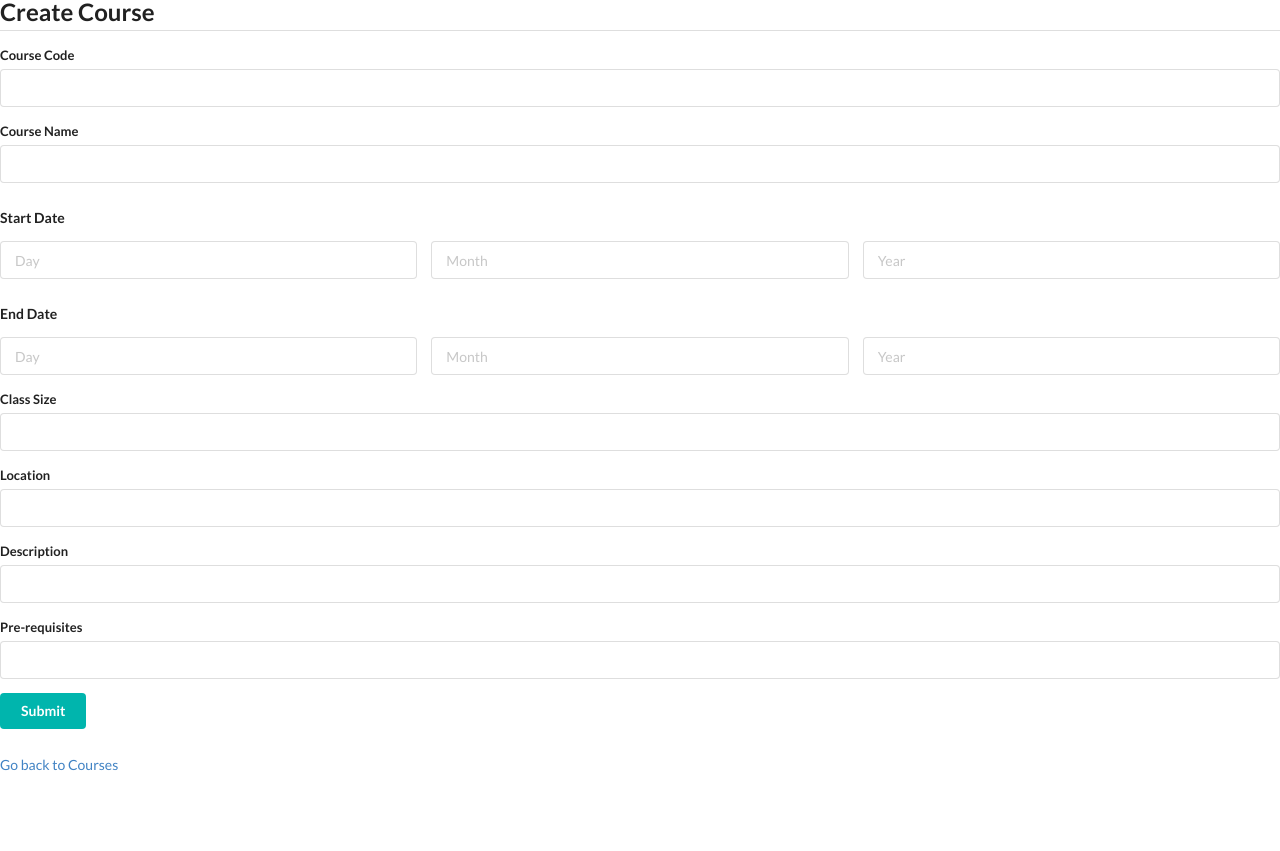
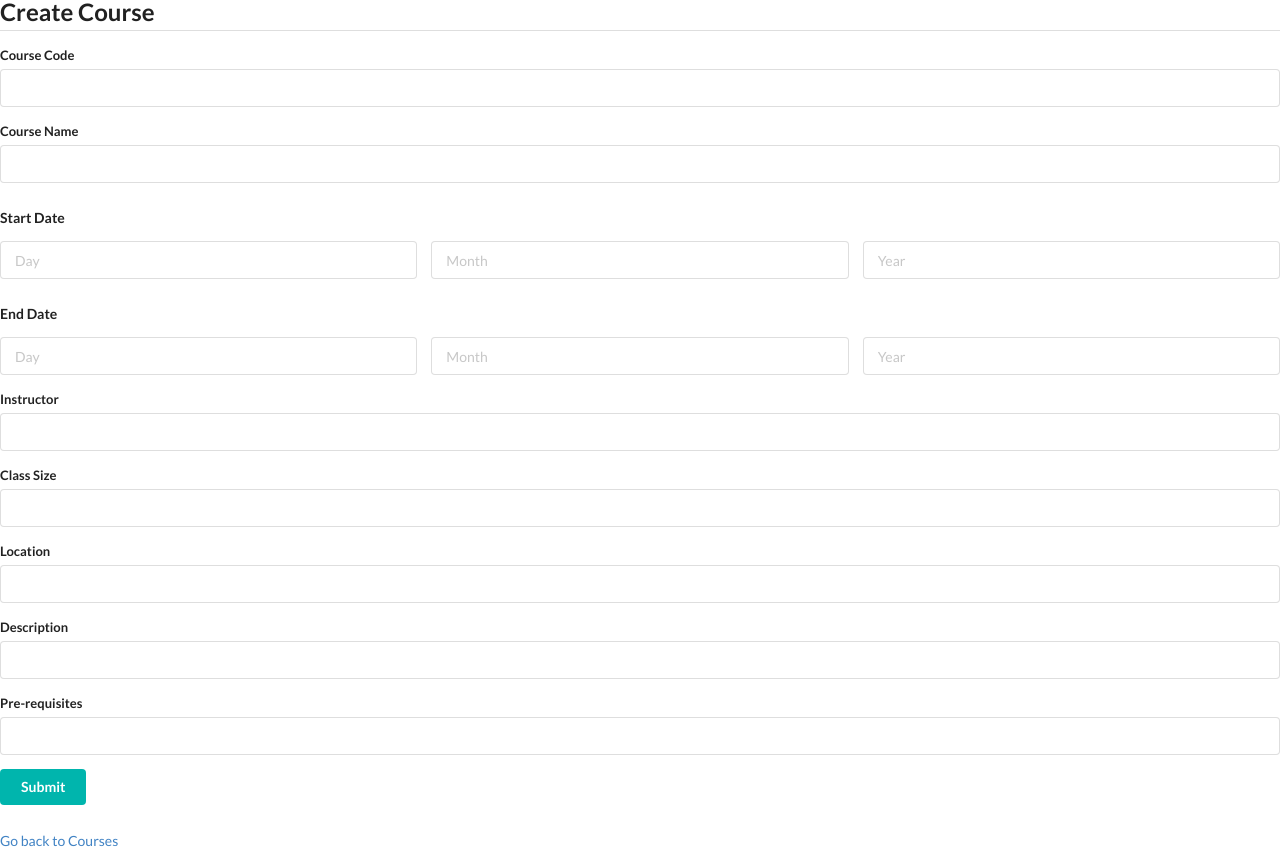
Before and after one commit to heijingtsang/AC501.Project3, a Flask app: page /courses/add in a window 1280 px wide. Before the commit the page ends 771 px from the top, so only its background shows below. Run offline with Flask 2, Linux system fonts and the light colour scheme; some libraries are stand-ins or nearby versions.

Commit message:
Changes to be committed: 	modified:   .idea/workspace.xml 	modified:   EnrollmentSystem.db 	modified:   __pycache__/app.cpython-36.pyc 	modified:   app.py 	modified:   templates/course_details.html 	modified:   templates/courses.html 	modified:   templates/create.html 	modified:   templates/edit.html

```diff
--- a/app.py
+++ b/app.py
@@ -1,4 +1,4 @@
-from datetime import datetime
+from datetime import date
 from flask import Flask, render_template, url_for, request, redirect, flash
 from flask_sqlalchemy import SQLAlchemy
 
@@ -11,19 +11,21 @@ class Courses(db.Model):
     c_id = db.Column(db.Integer, primary_key=True, autoincrement=True)
     c_code = db.Column(db.Text, nullable=False)
     c_name = db.Column(db.Text, nullable=False)
-    start_date = db.Column(db.DateTime, nullable=False)
-    end_date = db.Column(db.DateTime, nullable=False)
+    start_date = db.Column(db.Date, nullable=False)
+    end_date = db.Column(db.Date, nullable=False)
+    instructor = db.Column(db.Text, nullable=False)
     c_size = db.Column(db.Integer, nullable=False)
     location = db.Column(db.Text, nullable=False)
     description = db.Column(db.Text)
     pre_req = db.Column(db.Text)
 
 
-    def __init__(self, c_code, c_name, start_date, end_date, c_size, location, description, pre_req):
+    def __init__(self, c_code, c_name, start_date, end_date, c_size, instructor, location, description, pre_req):
         self.c_code = c_code
         self.c_name = c_name
         self.start_date = start_date
         self.end_date = end_date
+        self.instructor = instructor
         self.c_size = c_size
         self.location = location
         self.description = description
@@ -52,13 +54,14 @@ def course_details(c_id):
 def add_course():
     if request.method == 'POST':
 
-        if not request.form['course code'] or not request.form['course name'] or not request.form['start-day'] or not request.form['start-month'] or not request.form['start-year'] or not request.form['end-day'] or not request.form['end-month'] or not request.form['end-year'] or not request.form['class size'] or not request.form['location']:
+        if not request.form['course code'] or not request.form['course name'] or not request.form['start-day'] or not request.form['start-month'] or not request.form['start-year'] or not request.form['end-day'] or not request.form['end-month'] or not request.form['end-year'] or not request.form['instructor'] or not request.form['class size'] or not request.form['location']:
             flash('Please enter all the fields.', 'Error')
         else:
             c_code = request.form['course code']
             c_name = request.form['course name']
-            start_date = datetime(year=int(request.form['start-year']), month=int(request.form['start-month']), day=int(request.form['start-day']))
-            end_date = datetime(year=int(request.form['start-year']), month=int(request.form['start-month']), day=int(request.form['end-day']))
+            start_date = date(year=int(request.form['start-year']), month=int(request.form['start-month']), day=int(request.form['start-day']))
+            end_date = date(year=int(request.form['end-year']), month=int(request.form['end-month']), day=int(request.form['end-day']))
+            instructor = request.form['instructor']
             c_size = request.form['class size']
             location = request.form['location']
 
@@ -72,7 +75,7 @@ def add_course():
             else:
                 pre_req = request.form['pre-req']
 
-            course = Courses(c_code=c_code, c_name=c_name, start_date=start_date, end_date=end_date, c_size=c_size, location=location, description=description, pre_req=pre_req)
+            course = Courses(c_code=c_code, c_name=c_name, start_date=start_date, end_date=end_date, instructor=instructor, c_size=c_size, location=location, description=description, pre_req=pre_req)
 
             db.session.add(course)
             db.session.commit()
@@ -90,9 +93,11 @@ def edit_course(c_id):
         record = Courses.query.filter_by(c_id=c_id).first()
 
         if request.form['start-day'] and request.form['start-month'] and request.form['start-year']:
-            record.start_date = datetime(year=request.form['start-year'], month=request.form['start-month'], day=request.form['start-day'])
+            record.start_date = date(year=int(request.form['start-year']), month=int(request.form['start-month']), day=int(request.form['start-day']))
         if request.form['end-day'] and request.form['end-month'] and request.form['end-year']:
-            record.end_date = datetime(year=request.form['end-year'], month=request.form['end-month'], day=request.form['end-day'])
+            record.end_date = date(year=int(request.form['end-year']), month=int(request.form['end-month']), day=int(request.form['end-day']))
+        if request.form['instructor']:
+            record.instructor = request.form['instructor']
         if request.form['class size']:
             record.c_size = request.form['class size']
         if request.form['location']:
--- a/templates/course_details.html
+++ b/templates/course_details.html
@@ -11,6 +11,7 @@
     <h3>Course Name: {{ info.c_name }}</h3>
     <h3>Start Date: {{ info.start_date }}</h3>
     <h3>End Date: {{ info.end_date }}</h3>
+    <h3>Instructor: {{ info.instructor }}</h3>
     <h3>Class Size: {{ info.c_size }}</h3>
     <h3>Location: {{ info.location }}</h3>
     <h3>Pre-requisites: {{ info.pre_req }}</h3>
--- a/templates/courses.html
+++ b/templates/courses.html
@@ -16,6 +16,7 @@
             <td>Course Name</td>
             <td>Start Date</td>
             <td>End Date</td>
+            <td>Instructor</td>
             <td>Location</td>
             <td>Operations</td>
         </thead>
@@ -29,6 +30,7 @@
                 <td>{{ course['c_name'] }}</td>
                 <td>{{ course['start_date'] }}</td>
                 <td>{{ course['end_date'] }}</td>
+                <td>{{ course['instructor'] }}</td>
                 <td>{{ course['location'] }}</td>
                 <td>
                     <a href="{{ url_for('edit_course', c_id=course['c_id']) }}">Edit</a>
--- a/templates/create.html
+++ b/templates/create.html
@@ -46,6 +46,11 @@
         </div>
 
         <div class="field">
+            <label>Instructor</label>
+            <input type="text" name="instructor">
+        </div>
+
+        <div class="field">
             <label>Class Size</label>
             <input type="number" name="class size" min="0">
         </div>
--- a/templates/edit.html
+++ b/templates/edit.html
@@ -46,6 +46,11 @@
         </div>
 
         <div class="field">
+            <label>Instructor</label>
+            <input type="text" name="instructor">
+        </div>
+
+        <div class="field">
             <label>Class Size</label>
             <input type="number" name="class size" min="0">
         </div>
```
Also changed, not shown: EnrollmentSystem.db.
